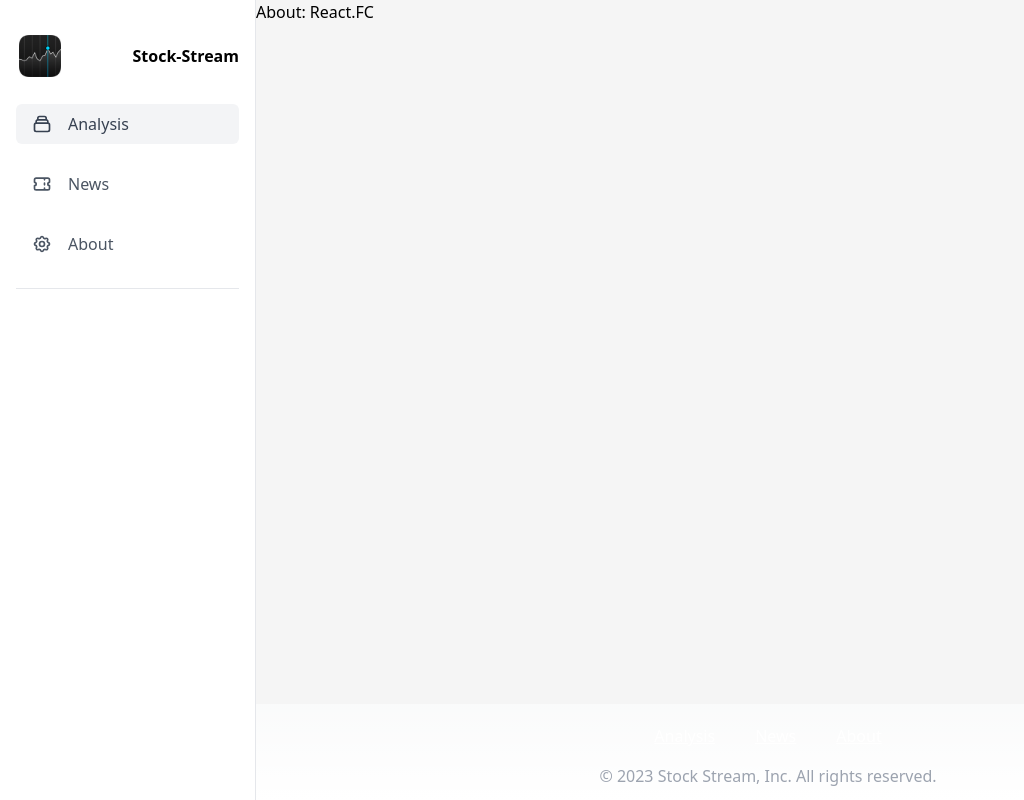
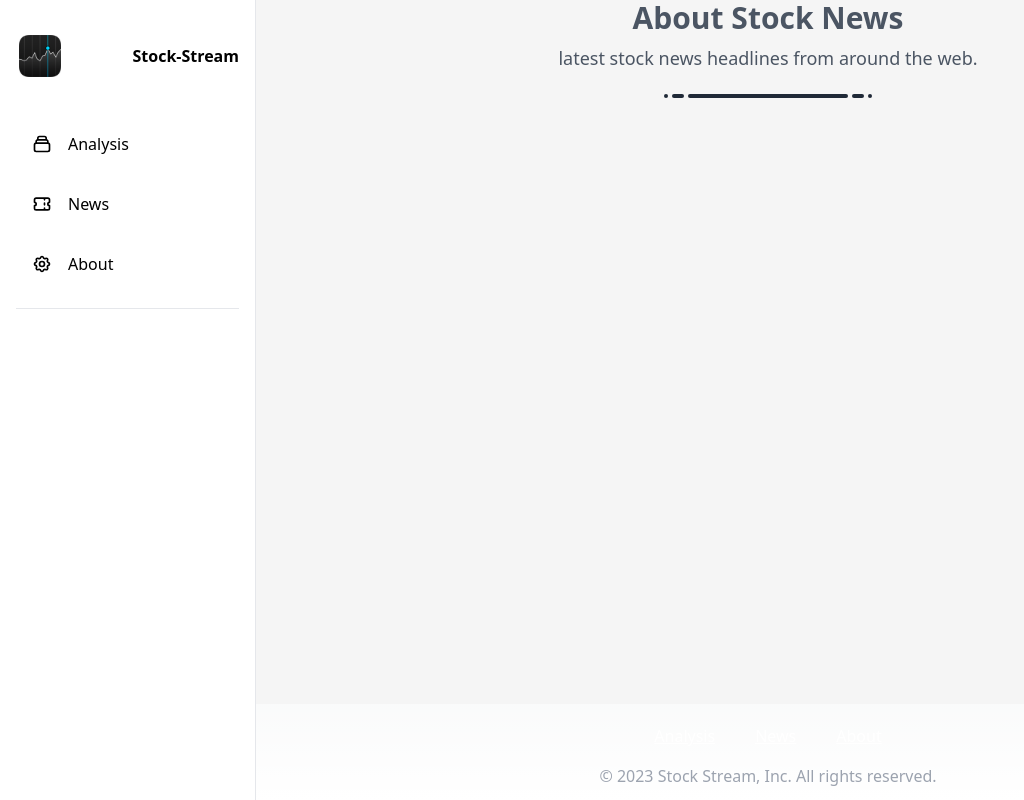
Before and after one commit to omar-zeineddine/stock-stream, a Next.js app: page /about in a window 1280 px wide. Shown: the whole page, without its empty margins (0-1024 px from the left). Built offline with nearby package versions, Linux system fonts and the light colour scheme; no server answers.

Commit message:
style - pathname conditional rendering

```diff
--- a/app/about/page.tsx
+++ b/app/about/page.tsx
@@ -1,7 +1,15 @@
 import React from "react";
+import HeadingSection from "../components/HeadingSection";
 
 const About: React.FC = () => {
-  return <div>About: React.FC</div>;
+  return (
+    <main>
+      <HeadingSection
+        title="About Stock News"
+        subtitle="latest stock news headlines from around the web."
+      />
+    </main>
+  );
 };
 
 export default About;
--- a/app/components/Sidebar.tsx
+++ b/app/components/Sidebar.tsx
@@ -1,7 +1,16 @@
+"use client";
 import React from "react";
 import Link from "next/link";
+import { usePathname } from "next/navigation";
 
 const Sidebar: React.FC = () => {
+  const pathname = usePathname();
+  console.log(pathname);
+
+  const isActive = (path: string) => {
+    return pathname === path;
+  };
+
   return (
     <>
       <aside className="flex flex-col w-64 px-4 py-8 overflow-y-auto bg-white border-r rtl:border-r-0 rtl:border-l dark:bg-gray-900 dark:border-gray-700 flex-shrink-0">
@@ -17,7 +26,11 @@ const Sidebar: React.FC = () => {
         <div className="flex flex-col justify-between flex-1 mt-6">
           <nav>
             <Link href="/" legacyBehavior>
-              <a className="flex items-center px-4 py-2 text-gray-700 bg-gray-100 rounded-md dark:bg-gray-800 dark:text-gray-200">
+              <a
+                className={`flex items-center px-4 py-2 mt-5  transition-colors duration-300 transform rounded-md dark:text-gray-400 hover:bg-gray-100 dark:hover:bg-gray-800 dark:hover:text-gray-200 hover:text-gray-700  ${
+                  isActive("/") ? "dark:bg-gray-800 " : ""
+                }`}
+              >
                 <svg
                   className="w-5 h-5"
                   viewBox="0 0 24 24"
@@ -37,7 +50,11 @@ const Sidebar: React.FC = () => {
               </a>
             </Link>
             <Link href="/news" legacyBehavior>
-              <a className="flex items-center px-4 py-2 mt-5 text-gray-600 transition-colors duration-300 transform rounded-md dark:text-gray-400 hover:bg-gray-100 dark:hover:bg-gray-800 dark:hover:text-gray-200 hover:text-gray-700">
+              <a
+                className={`flex items-center px-4 py-2 mt-5  transition-colors duration-300 transform rounded-md dark:text-gray-400 hover:bg-gray-100 dark:hover:bg-gray-800 dark:hover:text-gray-200 hover:text-gray-700  ${
+                  isActive("/news") ? "dark:bg-gray-800 " : ""
+                }`}
+              >
                 <svg
                   className="w-5 h-5"
                   viewBox="0 0 24 24"
@@ -56,7 +73,11 @@ const Sidebar: React.FC = () => {
               </a>
             </Link>
             <Link href="/about" legacyBehavior>
-              <a className="flex items-center px-4 py-2 mt-5 text-gray-600 transition-colors duration-300 transform rounded-md dark:text-gray-400 hover:bg-gray-100 dark:hover:bg-gray-800 dark:hover:text-gray-200 hover:text-gray-700">
+              <a
+                className={`flex items-center px-4 py-2 mt-5  transition-colors duration-300 transform rounded-md dark:text-gray-400 hover:bg-gray-100 dark:hover:bg-gray-800 dark:hover:text-gray-200 hover:text-gray-700  ${
+                  isActive("/about") ? "dark:bg-gray-800 " : ""
+                }`}
+              >
                 <svg
                   className="w-5 h-5"
                   viewBox="0 0 24 24"
```
